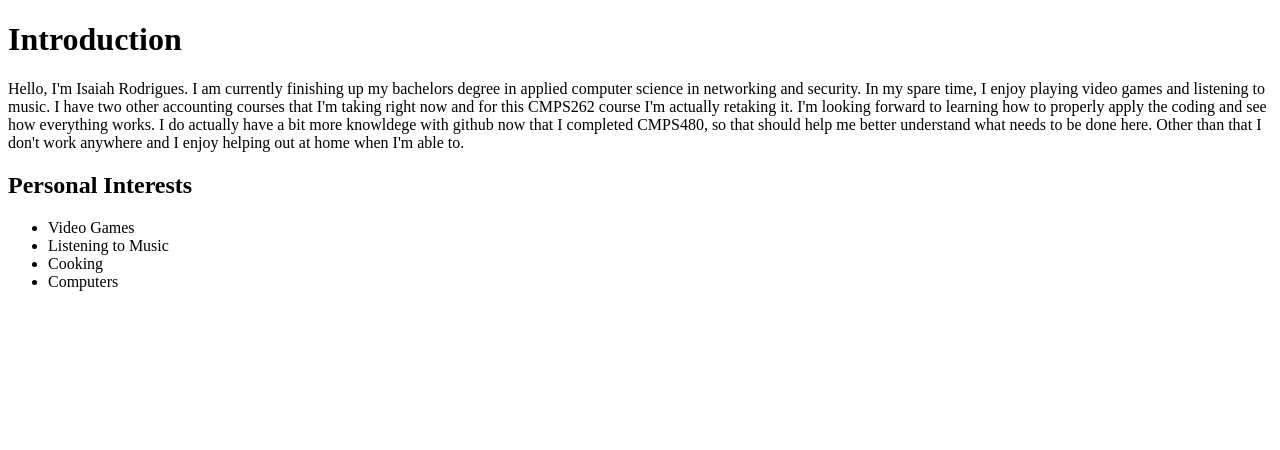
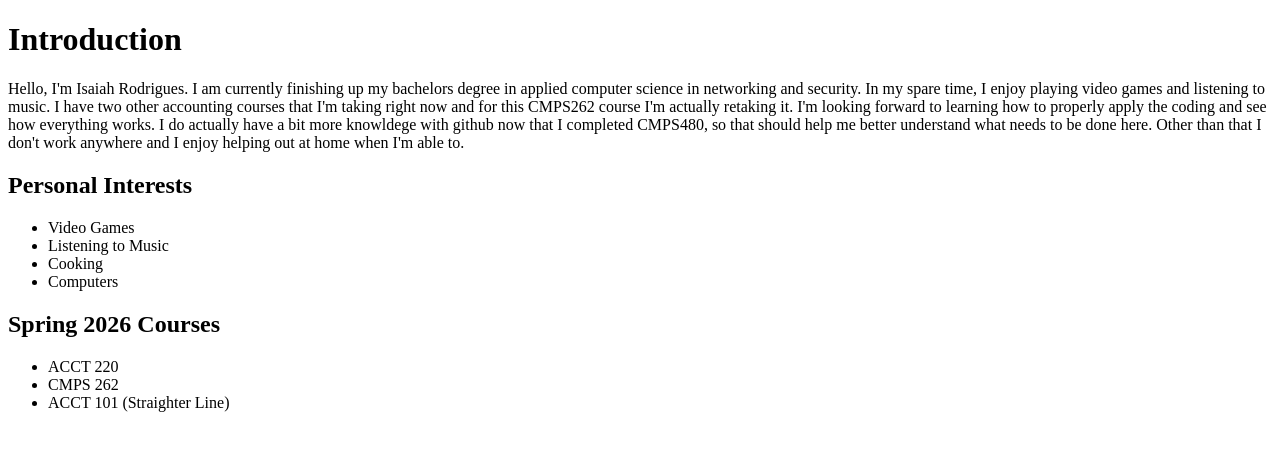
Before and after one commit to IsaiahR26/CMPS-262, a plain HTML site: page index.html in a window 1280 px wide. Drawn offline with Linux system fonts and the light colour scheme.

Commit message:
added spring 2026 courses

```diff
--- a/index.html
+++ b/index.html
@@ -28,5 +28,13 @@
             <li>Computers</li>
         </ul>
     </section>
+    <section>
+        <h2>Spring 2026 Courses</h2>
+        <ul>
+            <li>ACCT 220</li>
+            <li>CMPS 262</li>
+            <li>ACCT 101 (Straighter Line)</li>
+        </ul>
+    </section>
 </body>
 </html>
```
